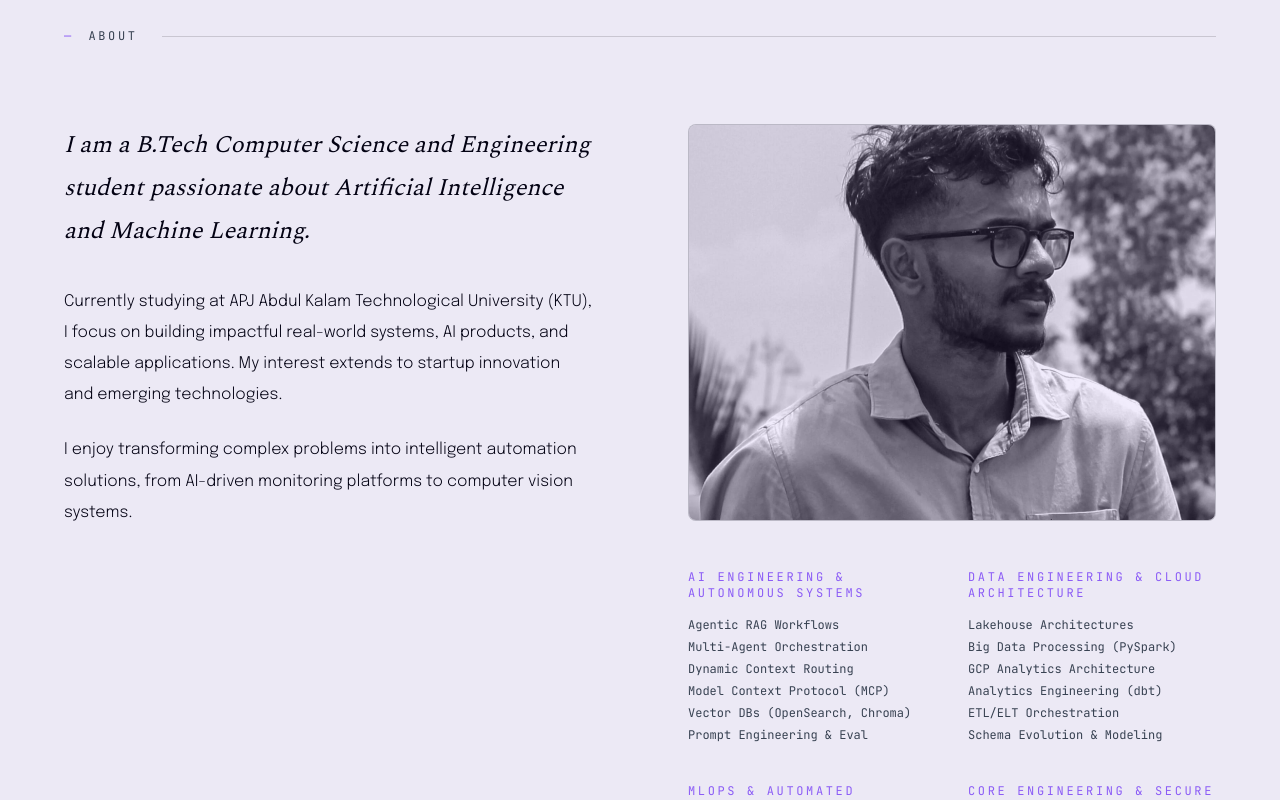
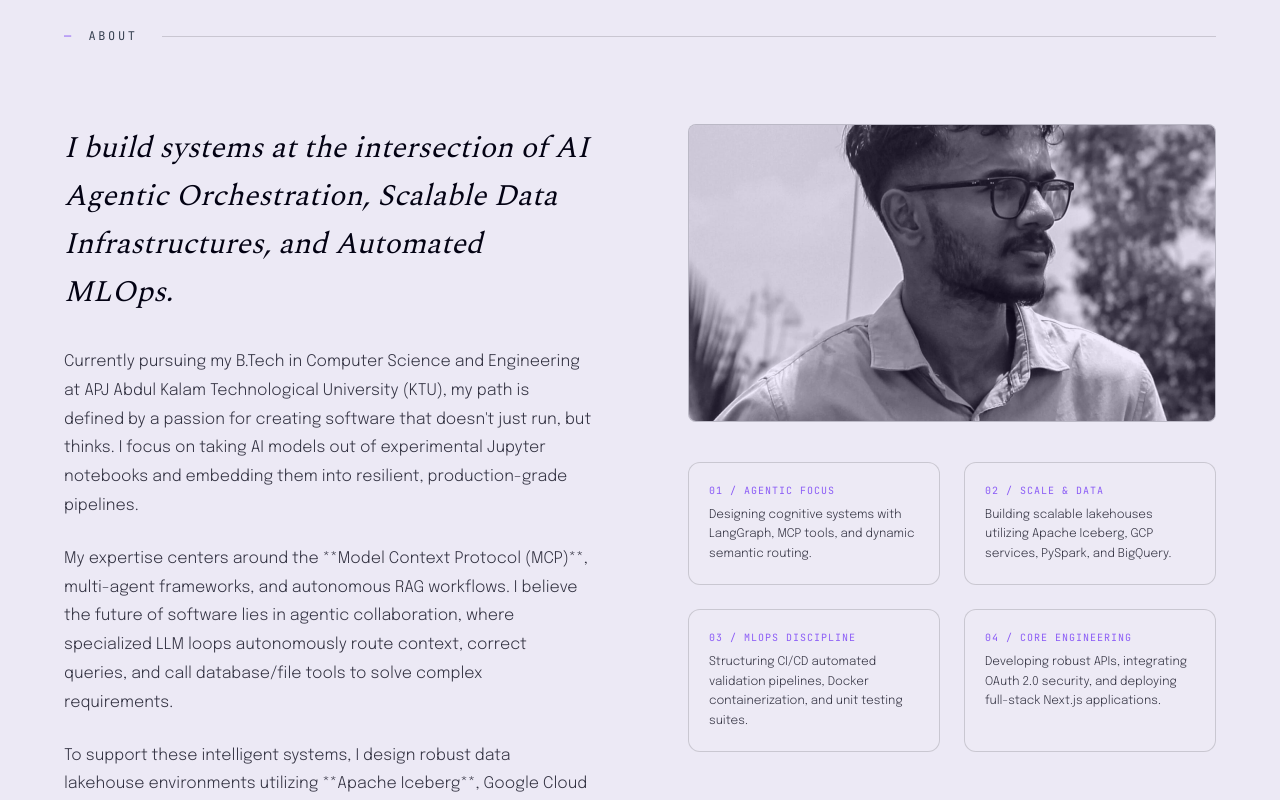
Before and after one commit to sreeram0343/sreeram-portfolio, a Next.js app: page / in a window 1280 px wide. Shown: the part 900-1700 px from the top of the page. Built offline with nearby package versions, Linux system fonts and the light colour scheme.

Commit message:
feat: expand About section bio and replace duplicate skills with core focus cards

```diff
--- a/app/page.tsx
+++ b/app/page.tsx
@@ -26,49 +26,64 @@ function About() {
     <section id="about" className="py-20 md:py-32 px-6 md:px-16 max-w-7xl mx-auto">
       <SectionMarker num="—" label="About" />
       <div className="grid grid-cols-1 lg:grid-cols-2 gap-16 md:gap-24">
+        {/* Left Column - Detailed Bio */}
         <div>
-          <p className="font-serif font-light text-xl md:text-2xl leading-[1.8] text-foreground mb-8 italic">
-            I am a B.Tech Computer Science and Engineering student passionate about Artificial Intelligence and Machine Learning.
+          <p className="font-serif font-light text-2xl md:text-3xl leading-[1.6] text-foreground mb-8 italic">
+            I build systems at the intersection of AI Agentic Orchestration, Scalable Data Infrastructures, and Automated MLOps.
           </p>
-          <div className="space-y-6">
-            <p className="font-sans font-light text-foreground leading-[1.95] text-base">
-              Currently studying at APJ Abdul Kalam Technological University (KTU), I focus on building impactful real-world systems, AI products, and scalable applications. My interest extends to startup innovation and emerging technologies.
+          <div className="space-y-6 text-foreground/80 leading-[1.8] font-light text-sm md:text-base">
+            <p>
+              Currently pursuing my B.Tech in Computer Science and Engineering at APJ Abdul Kalam Technological University (KTU), my path is defined by a passion for creating software that doesn't just run, but thinks. I focus on taking AI models out of experimental Jupyter notebooks and embedding them into resilient, production-grade pipelines.
             </p>
-            <p className="font-sans font-light text-foreground leading-[1.95] text-base">
-              I enjoy transforming complex problems into intelligent automation solutions, from AI-driven monitoring platforms to computer vision systems.
+            <p>
+              My expertise centers around the **Model Context Protocol (MCP)**, multi-agent frameworks, and autonomous RAG workflows. I believe the future of software lies in agentic collaboration, where specialized LLM loops autonomously route context, correct queries, and call database/file tools to solve complex requirements.
+            </p>
+            <p>
+              To support these intelligent systems, I design robust data lakehouse environments utilizing **Apache Iceberg**, Google Cloud Platform (GCS, BigQuery, Vertex AI), and dbt. By bridging data engineering with MLOps, I establish strict automated testing, containerized Docker microservices, and linting pipelines to enforce reliability and prevent model drift before deployment.
+            </p>
+            <p>
+              When I'm not developing core architectures, I participate in hackathons (like winning the Google Vortexa Hackathon by building a SOC MVP in under 6 hours) or lead student initiative programs as the placement lead, striving to bridge academic knowledge with production engineering.
             </p>
           </div>
         </div>
 
-        <div>
-          <div className="mb-12 overflow-hidden bg-muted rounded-lg border border-border group relative">
+        {/* Right Column - Image & Core Focus Cards */}
+        <div className="flex flex-col gap-10">
+          <div className="overflow-hidden bg-muted rounded-lg border border-border group relative">
             <div className="absolute inset-0 bg-accent/10 group-hover:bg-transparent transition-all duration-700 z-10" />
             <img
               src="/sreeram-profile.png"
               alt="Sreeram M R"
               className="w-full object-cover group-hover:scale-105 transition-all duration-700"
-              style={{ aspectRatio: "4/3" }}
+              style={{ aspectRatio: "16/9" }}
             />
           </div>
 
-          <div className="grid grid-cols-1 sm:grid-cols-2 gap-x-8 gap-y-10">
-            {skills.slice(0, 4).map((skill) => (
-              <div key={skill.category}>
-                <p className="font-mono text-xs text-accent tracking-[0.22em] uppercase mb-4">
-                  {skill.category}
-                </p>
-                <ul className="space-y-1.5">
-                  {skill.items.map((item) => (
-                    <li
-                      key={item}
-                      className="font-mono text-xs text-muted-foreground"
-                    >
-                      {item}
-                    </li>
-                  ))}
-                </ul>
-              </div>
-            ))}
+          <div className="grid grid-cols-1 sm:grid-cols-2 gap-6">
+            <div className="border border-border p-5 bg-card/10 rounded-xl hover:border-accent/20 transition-all duration-300">
+              <span className="font-mono text-[10px] text-accent tracking-widest uppercase block mb-2">01 / Agentic Focus</span>
+              <p className="font-sans font-light text-foreground/80 text-xs leading-relaxed">
+                Designing cognitive systems with LangGraph, MCP tools, and dynamic semantic routing.
+              </p>
+            </div>
+            <div className="border border-border p-5 bg-card/10 rounded-xl hover:border-accent/20 transition-all duration-300">
+              <span className="font-mono text-[10px] text-accent tracking-widest uppercase block mb-2">02 / Scale & Data</span>
+              <p className="font-sans font-light text-foreground/80 text-xs leading-relaxed">
+                Building scalable lakehouses utilizing Apache Iceberg, GCP services, PySpark, and BigQuery.
+              </p>
+            </div>
+            <div className="border border-border p-5 bg-card/10 rounded-xl hover:border-accent/20 transition-all duration-300">
+              <span className="font-mono text-[10px] text-accent tracking-widest uppercase block mb-2">03 / MLOps Discipline</span>
+              <p className="font-sans font-light text-foreground/80 text-xs leading-relaxed">
+                Structuring CI/CD automated validation pipelines, Docker containerization, and unit testing suites.
+              </p>
+            </div>
+            <div className="border border-border p-5 bg-card/10 rounded-xl hover:border-accent/20 transition-all duration-300">
+              <span className="font-mono text-[10px] text-accent tracking-widest uppercase block mb-2">04 / Core Engineering</span>
+              <p className="font-sans font-light text-foreground/80 text-xs leading-relaxed">
+                Developing robust APIs, integrating OAuth 2.0 security, and deploying full-stack Next.js applications.
+              </p>
+            </div>
           </div>
         </div>
       </div>
```
